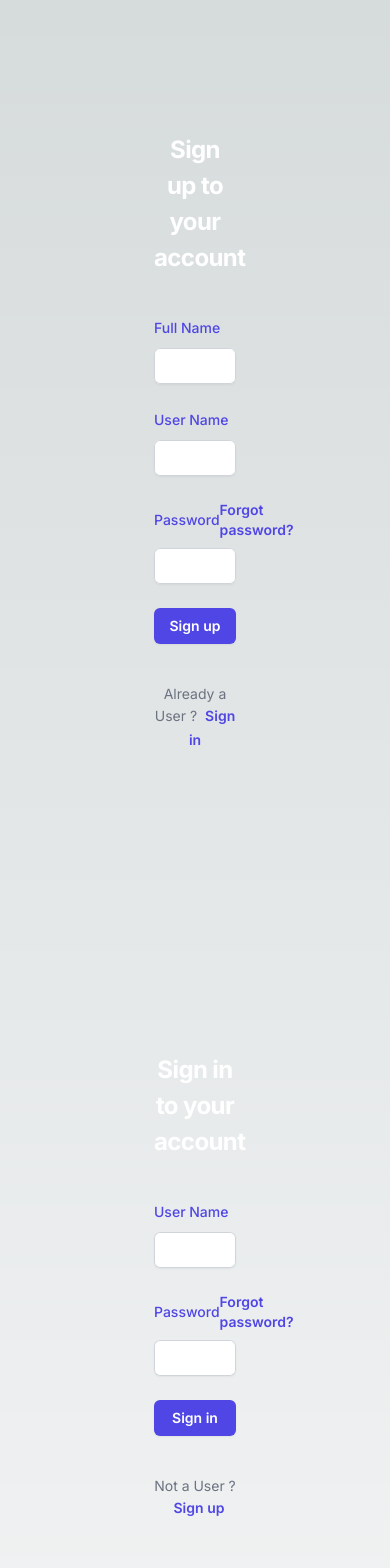
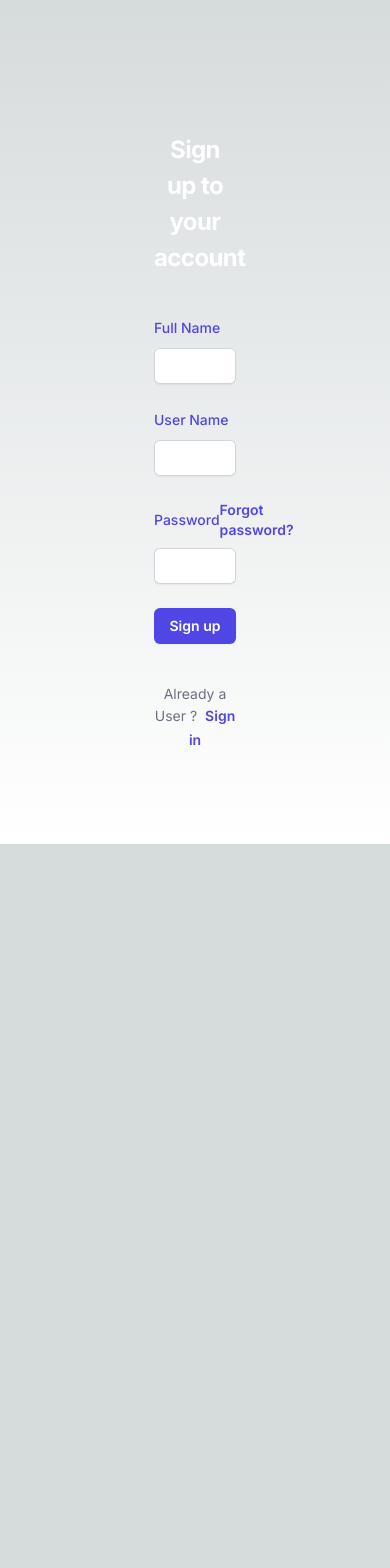
Before and after one commit to manosatpathy/chat-app, a Next.js app in the folder client/: page / in a window 390 px wide. Shown: the top 1568 px of the page. After the commit the page ends 844 px from the top, so only its background shows below. Built offline with nearby package versions, Linux system fonts and the light colour scheme; no server answers.

Commit message:
handling errors in signup Function

```diff
--- a/client/src/app/SignUp.tsx
+++ b/client/src/app/SignUp.tsx
@@ -10,14 +10,22 @@ const SignUp = () => {
 
     const onSignup = async (e: React.FormEvent) => {
         e.preventDefault()
-        const response = await axios.post("http://localhost:8080/auth/signup", {
-            name: name,
-            username: userName,
-            password: password
-        })
-        console.log(response.data)
+        try {
+            const response = await axios.post("http://localhost:8080/auth/signup", {
+                name: name,
+                username: userName,
+                password: password
+            })
+            alert(response.data.message)
+        } catch (error: any) {
+            if (error.response && error.response.data && error.response.data.message) {
+                alert(error.response.data.message)
+            } else {
+                console.error("Error in signup: ", error)
+                alert("An error occurred during signup. Please try again.")
+            }
+        }
     }
-
     return (
         <div>
             <div className='h-[100vh] flex w-[100vw] flex-col gap-3 justify-center items-center'>
@@ -31,13 +39,13 @@ const SignUp = () => {
                                 <div>
                                     <label htmlFor="name" className="block text-sm font-medium leading-6 text-indigo-600">Full Name</label>
                                     <div className="mt-2">
-                                        <input id="name" name="Name" type="e" autoComplete="name" required value={name} onChange={(e) => setName(e.target.value)} className="block w-full rounded-md border-0 py-1.5 px-2 text-gray-900 shadow-sm ring-1 ring-inset ring-gray-300 placeholder:text-gray-400 focus:ring-2 focus:ring-inset focus:ring-indigo-600 sm:text-sm sm:leading-6" />
+                                        <input id="name" name="name" type="text" autoComplete="name" required value={name} onChange={(e) => setName(e.target.value)} className="block w-full rounded-md border-0 py-1.5 px-2 text-gray-900 shadow-sm ring-1 ring-inset ring-gray-300 placeholder:text-gray-400 focus:ring-2 focus:ring-inset focus:ring-indigo-600 sm:text-sm sm:leading-6" />
                                     </div>
                                 </div>
                                 <div>
                                     <label htmlFor="email" className="block text-sm font-medium leading-6 text-indigo-600">User Name</label>
                                     <div className="mt-2">
-                                        <input id="email" name="email" type="email" autoComplete="email" required value={userName} onChange={(e) => setUserName(e.target.value)} className="block w-full rounded-md border-0 py-1.5 px-2 text-gray-900 shadow-sm ring-1 ring-inset ring-gray-300 placeholder:text-gray-400 focus:ring-2 focus:ring-inset focus:ring-indigo-600 sm:text-sm sm:leading-6" />
+                                        <input id="email" name="username" type="username" autoComplete="email" required value={userName} onChange={(e) => setUserName(e.target.value)} className="block w-full rounded-md border-0 py-1.5 px-2 text-gray-900 shadow-sm ring-1 ring-inset ring-gray-300 placeholder:text-gray-400 focus:ring-2 focus:ring-inset focus:ring-indigo-600 sm:text-sm sm:leading-6" />
                                     </div>
                                 </div>
                                 <div>
--- a/client/src/app/page.tsx
+++ b/client/src/app/page.tsx
@@ -7,9 +7,6 @@ export default function Home() {
   return (
     <div>
       <SignUp/>
-      <SignIn />
-      <Chat/>
-
     </div>
   );
 }
```
Also changed, not shown: 1 other file (tests, documents, lock files or other folders).
